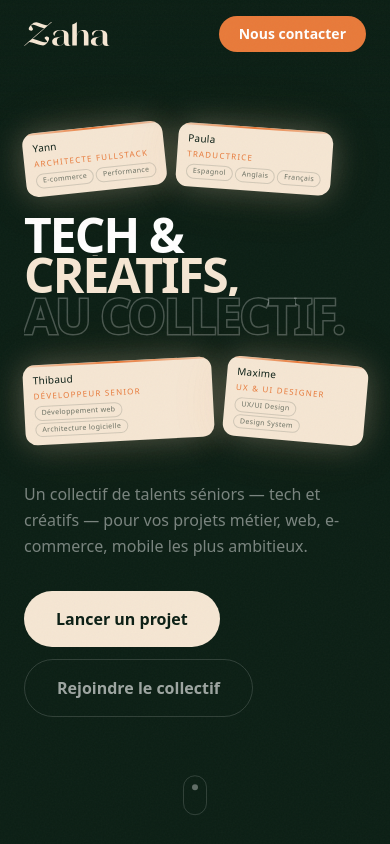
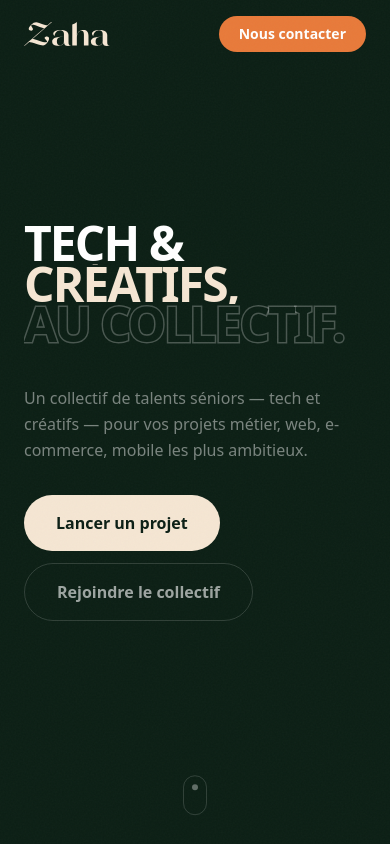
Before and after one commit to Team-Zaha/website, a Next.js app: page / in a window 390 px wide. Shown: the top 844 px of the page. Built offline with nearby package versions, Linux system fonts and the light colour scheme.

Commit message:
Remove mobile card sections from HeroHome to simplify layout

```diff
--- a/src/components/landings/home/HeroHome.tsx
+++ b/src/components/landings/home/HeroHome.tsx
@@ -188,27 +188,6 @@ export function HeroHome() {
         style={{ y: contentY, opacity: contentOpacity }}
         className="relative z-10 w-full px-6 md:px-12 lg:px-20"
       >
-        {/* Mobile cards — top 2 */}
-        <motion.div
-          initial={{ opacity: 0, y: 20 }}
-          animate={{ opacity: 1, y: 0 }}
-          transition={{ delay: 1, duration: 0.7 }}
-          className="mb-6 flex gap-3 lg:hidden"
-        >
-          {freelances.slice(0, 2).map((f) => (
-            <motion.div
-              key={f.name}
-              drag
-              dragMomentum={false}
-              dragElastic={0.15}
-              whileDrag={{ scale: 1.05, zIndex: 50 }}
-              className="cursor-grab active:cursor-grabbing"
-            >
-              <CardContent f={f} />
-            </motion.div>
-          ))}
-        </motion.div>
-
         {/* Massive editorial typography */}
         <div>
           {/* Line 1: TECH & — filled white */}
@@ -232,27 +211,6 @@ export function HeroHome() {
             AU COLLECTIF.
           </p>
         </ClipReveal>
-
-        {/* Mobile cards — bottom 2 */}
-        <motion.div
-          initial={{ opacity: 0, y: 20 }}
-          animate={{ opacity: 1, y: 0 }}
-          transition={{ delay: 1.2, duration: 0.7 }}
-          className="mt-6 flex gap-3 lg:hidden"
-        >
-          {freelances.slice(2, 4).map((f) => (
-            <motion.div
-              key={f.name}
-              drag
-              dragMomentum={false}
-              dragElastic={0.15}
-              whileDrag={{ scale: 1.05, zIndex: 50 }}
-              className="cursor-grab active:cursor-grabbing"
-            >
-              <CardContent f={f} />
-            </motion.div>
-          ))}
-        </motion.div>
 
         {/* Bottom row: subtitle left + CTAs right */}
         <div className="mt-10 flex flex-col gap-8 md:mt-14 md:flex-row md:items-end md:justify-between">
```
